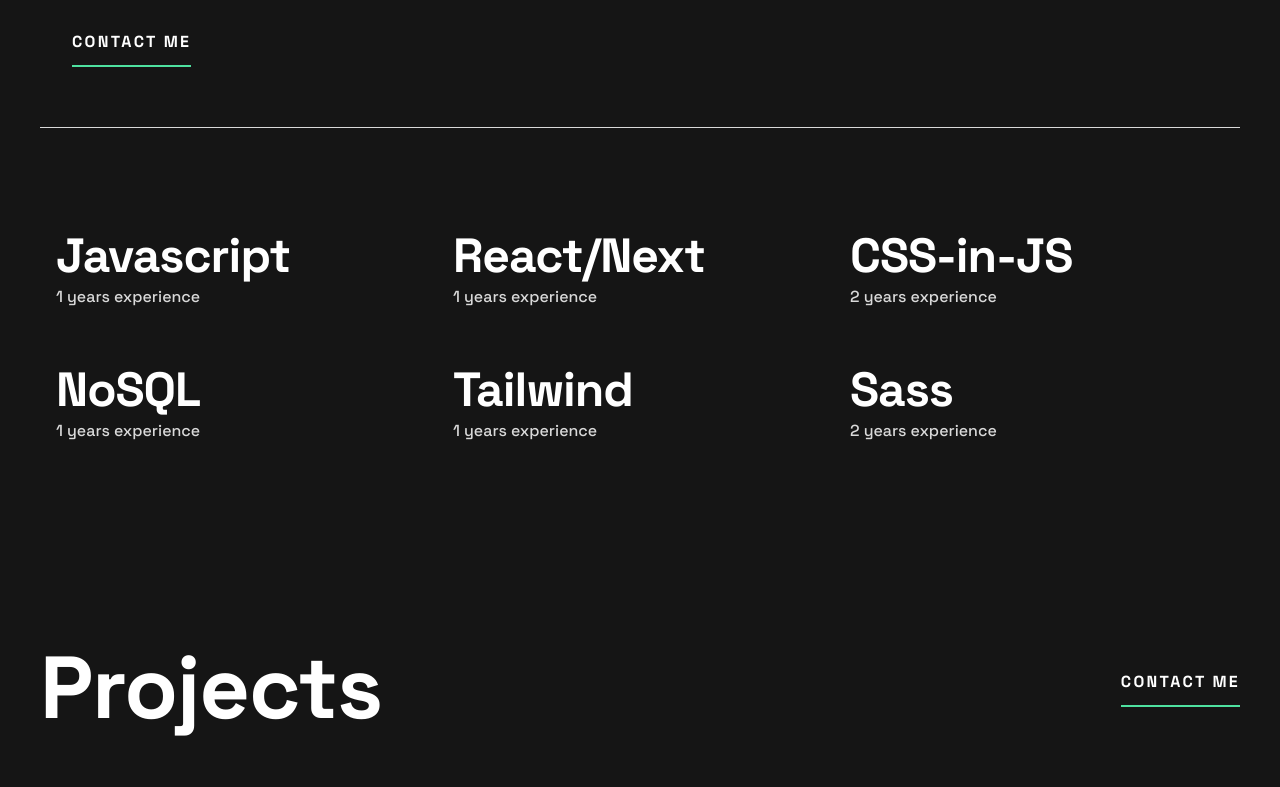
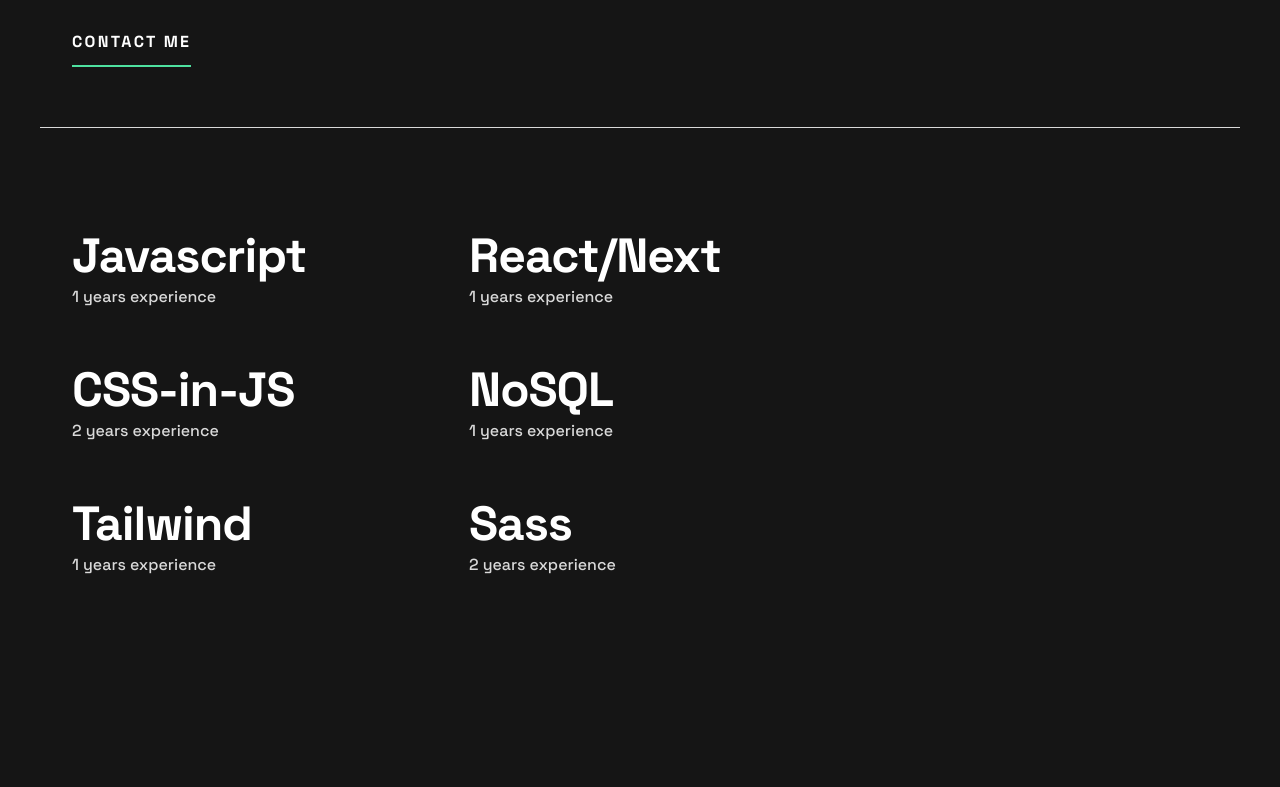
Before and after one commit to SwiichyCode/-FM-single-page-portfolio, a Next.js app: page / in a window 1280 px wide. Shown: the part 463-1250 px from the top of the page. Built offline with nearby package versions, Linux system fonts and the light colour scheme.

Commit message:
fix: lasted fix for responsive

```diff
--- a/src/components/Experiences/styles.ts
+++ b/src/components/Experiences/styles.ts
@@ -12,7 +12,7 @@
 
   @media screen and (min-width: 1024px) {
     max-width: 120rem;
-    padding: 10rem 0;
+    padding: 10rem 1.6rem;
   }
 
   ul {
--- a/src/components/Footer/index.tsx
+++ b/src/components/Footer/index.tsx
@@ -27,6 +27,7 @@
     padding: 0 2.9 0 3rem;
 
     .footer-navbar {
+      width: 100%;
       margin-bottom: 4rem;
       padding: 3rem 1.6rem;
     }
@@ -35,10 +36,13 @@
   @media screen and (min-width: 1024px) {
     width: 100%;
     margin: 0;
-    /* padding: 0 4.5rem; */
   }
 
   .wrapper {
+    width: 100%;
+    max-width: 120rem;
+    display: flex;
+    justify-content: center;
     margin-top: 3.9rem;
     border-top: 1px solid var(--color-grey);
 
```
